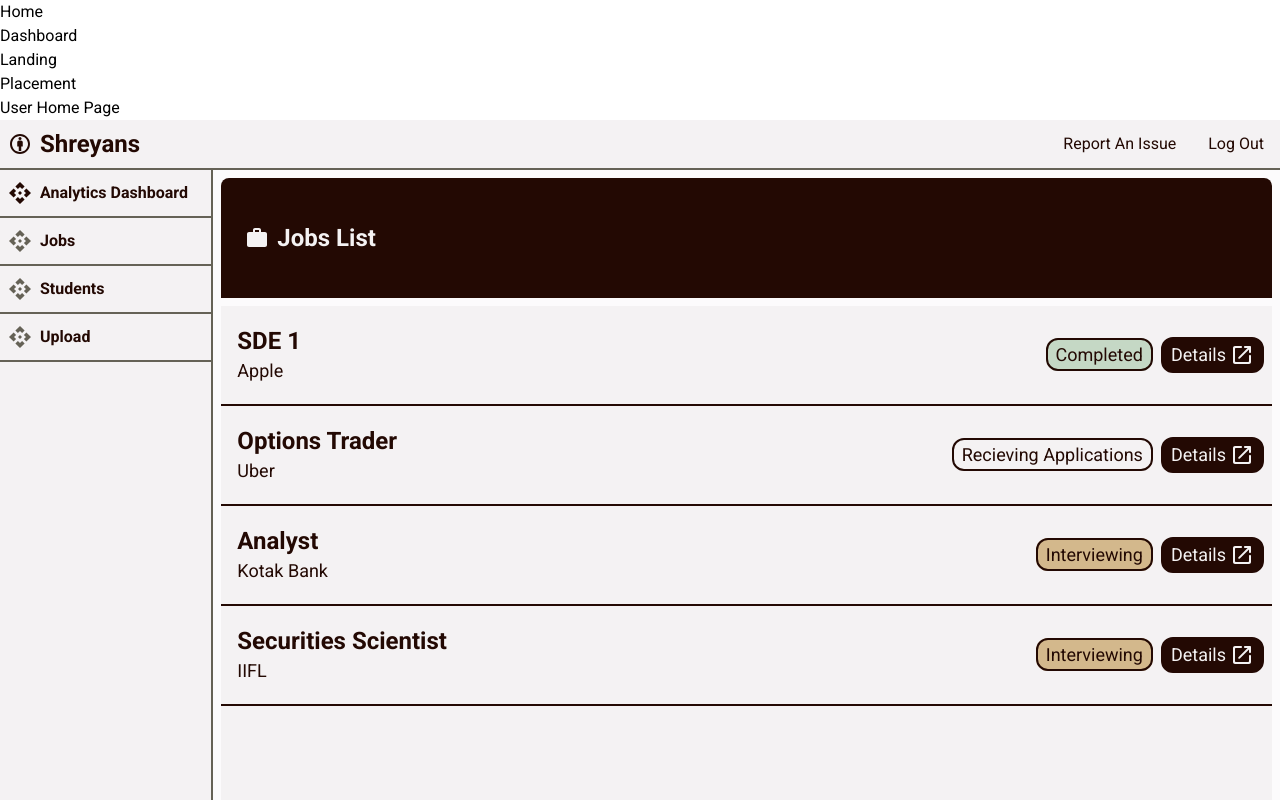
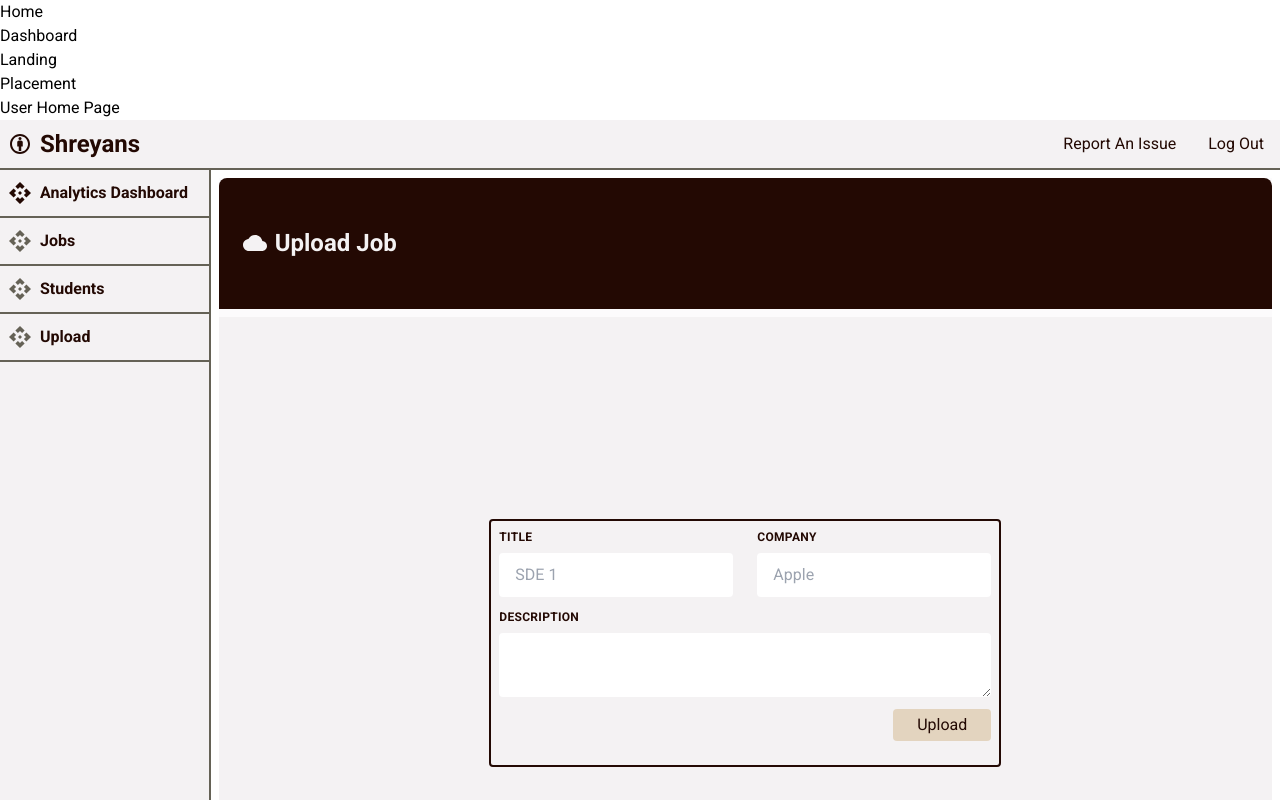
Before and after one commit to shreyanzjain/scoop-mern, a React (Vite) app in the folder frontend/: page /placement-cell in a window 1280 px wide. Shown: the top 800 px of the page. Built offline with nearby package versions, Linux system fonts and the light colour scheme.

Commit message:
placement cell job upload section

```diff
--- a/frontend/src/components/Placement/Placement.jsx
+++ b/frontend/src/components/Placement/Placement.jsx
@@ -2,6 +2,7 @@ import PlacementNavbar from "./PlacementNavbar";
 import SideBar from "./SideBar";
 import PlacementDashboard from "./PlacementDashboard";
 import PlacementJobs from "./PlacementJobs";
+import PlacementUpload from "./PlacementUpload";
 
 export default function () {
   return (
@@ -10,7 +11,8 @@ export default function () {
       <span className="flex mx-0">
         <SideBar />
         {/* <PlacementDashboard/> */}
-        <PlacementJobs/>
+        {/* <PlacementJobs/>  */}
+        <PlacementUpload/>
       </span>
     </div>
   );
--- a/frontend/src/components/Placement/PlacementJobs.jsx
+++ b/frontend/src/components/Placement/PlacementJobs.jsx
@@ -9,12 +9,12 @@ function PlacementJobs() {
     (<JobRow title={title} company={company} status={status}/>)
   );
   return (
-    <div className="container pb-6 w-5/6 bg-whitesmoke bg-opacity-30" style={{height: "93vh"}}>
-      <div className="flex text-2xl font-bold text-whitesmoke mt-2 ms-2 me-2 rounded-t-lg h-1/6 bg-licorice items-center justify-start">
-        <WorkIcon className="ms-6"/>
+    <div className="container m-2 w-5/6 bg-whitesmoke bg-opacity-30">
+      <div className="flex text-2xl font-bold text-whitesmoke rounded-t-lg h-1/6 bg-licorice items-center justify-start">
+        <WorkIcon className="ms-4"/>
         <p className="ms-2">Jobs List</p>
       </div>
-      <div className="flex-col text-lg mt-2 ms-2 me-2 h-5/6 bg-whitesmoke text-licorice">
+      <div className="flex-col h-5/6 text-lg mt-2 bg-whitesmoke text-licorice">
         {jobList}
         {/* When there are jobs posted */}
         {/* When there are no jobs posted */}
--- /dev/null
+++ b/frontend/src/components/Placement/PlacementUpload.jsx
@@ -0,0 +1,75 @@
+import React from "react";
+import CloudIcon from "@mui/icons-material/Cloud";
+
+function PlacementUpload() {
+  return (
+    // placeholder bg color for visibility of the container
+    <div className="container w-5/6 bg-whitesmoke bg-opacity-30 m-2">
+      {/* Banner */}
+      <div className="container h-1/6">
+        <div className="flex h-full text-whitesmoke text-2xl font-bold bg-licorice rounded-t-lg items-center justify-start">
+          <CloudIcon className="ms-6" />
+          <p className="ms-2">Upload Job</p>
+        </div>
+      </div>
+
+      <div className="container h-5/6 mt-2">
+        <div className="flex bg-whitesmoke h-full justify-center items-center">
+          <form className="w-full max-w-lg border-2 rounded pt-2 px-2 border-licorice">
+            <div className="flex flex-wrap -mx-3">
+              <div className="w-full md:w-1/2 px-3 mb-6 md:mb-0">
+                <label
+                  className="block uppercase tracking-wide text-licorice text-xs font-bold mb-2"
+                  for="grid-title"
+                >
+                  Title
+                </label>
+                <input
+                  className="appearance-none block w-full bg-white text-licorice rounded py-3 px-4 mb-3 leading-tight focus:outline-none focus:border-2 focus:border-licorice"
+                  id="grid-title"
+                  type="text"
+                  placeholder="SDE 1"
+                />
+              </div>
+              <div className="w-full md:w-1/2 px-3">
+                <label
+                  className="block uppercase tracking-wide text-licorice text-xs font-bold mb-2"
+                  for="grid-company-name"
+                >
+                  Company
+                </label>
+                <input
+                  className="appearance-none block w-full bg-white text-licorice rounded py-3 px-4 leading-tight focus:outline-none focus:border-2 focus:border-licorice"
+                  id="grid-company-name"
+                  type="text"
+                  placeholder="Apple"
+                />
+              </div>
+            </div>
+            <div className="flex flex-wrap -mx-3 mb-6">
+              <div className="w-full px-3">
+                <label
+                  className="block uppercase tracking-wide text-licorice text-xs font-bold mb-2"
+                  for="grid-description"
+                >
+                  Description
+                </label>
+                <textarea
+                  className="appearance-none resize-y block w-full bg-white text-licorice rounded py-3 px-4 mb-3 leading-tight focus:outline-none focus:border-2 focus:border-licorice"
+                  id="grid-description"
+                  type="textarea"
+                />
+                <div className="flex items-center justify-end">
+
+                  <button type="submit" className="bg-tan bg-opacity-50 text-licorice rounded px-6 py-1 hover:bg-tan hover:border-licorice">Upload</button>
+                </div>
+              </div>
+            </div>
+          </form>
+        </div>
+      </div>
+    </div>
+  );
+}
+
+export default PlacementUpload;
--- a/frontend/src/components/Placement/SideBar.jsx
+++ b/frontend/src/components/Placement/SideBar.jsx
@@ -4,9 +4,7 @@ import ApiIcon from "@mui/icons-material/Api";
 function SideBar() {
   return (
     <ul
-      className="container bg-whitesmoke w-1/6 border-e-2 border-ebony border-op lg:text-md sm:text-base"
-      style={{ height: "93vh" }}
-    >
+      className="container bg-whitesmoke h-screen w-1/6 border-e-2 border-ebony border-op lg:text-md sm:text-base">
       <li className="flex w-full h-12 border-b-2 border-ebony border-op items-center justify-start font-bold text-licorice hover:border-licorice hover:bg-tan">
         <ApiIcon className="ms-2" />
         <a className="ms-2" href="/placement-cell/dashboard">Analytics Dashboard</a>
```
